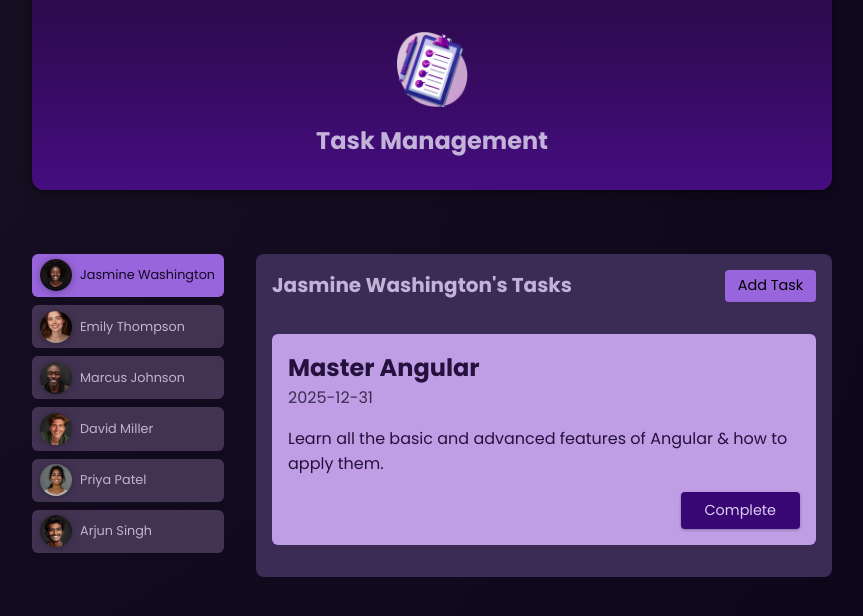
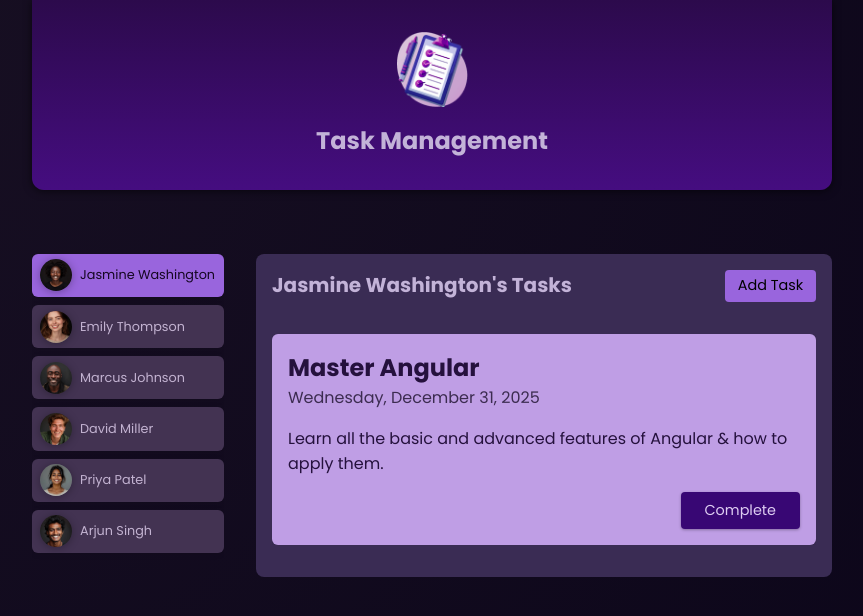
Before and after one commit to dhruthinooka/angular, an Angular app: page / in a window 1280 px wide. Both pictures are taken after a click on the button "Jasmine Washington". Shown: the top 616 px of the page, without its empty margins (208-1071 px from the left). Built offline with nearby package versions, Linux system fonts and the light colour scheme.

Commit message:
DatePipe to format date

```diff
--- a/src/app/tasks/task/task.html
+++ b/src/app/tasks/task/task.html
@@ -1,7 +1,7 @@
 <app-card>
   <article>
     <h2>{{ task.title }}</h2>
-    <time>{{ task.dueDate }}</time>
+    <time>{{ task.dueDate | date: 'fullDate' }}</time>
     <p>{{ task.summary }}</p>
     <p class="actions">
       <button (click)="onCompleteTask()">Complete</button>
--- a/src/app/tasks/task/task.ts
+++ b/src/app/tasks/task/task.ts
@@ -1,11 +1,13 @@
 import {Component, EventEmitter, Input, Output} from '@angular/core';
 import { type TaskInterface } from './task.model';
 import {Card} from '../../shared/card/card';
+import {DatePipe} from '@angular/common';
 
 @Component({
   selector: 'app-task',
   imports: [
-    Card
+    Card,
+    DatePipe
   ],
   templateUrl: './task.html',
   styleUrl: './task.css'
```
